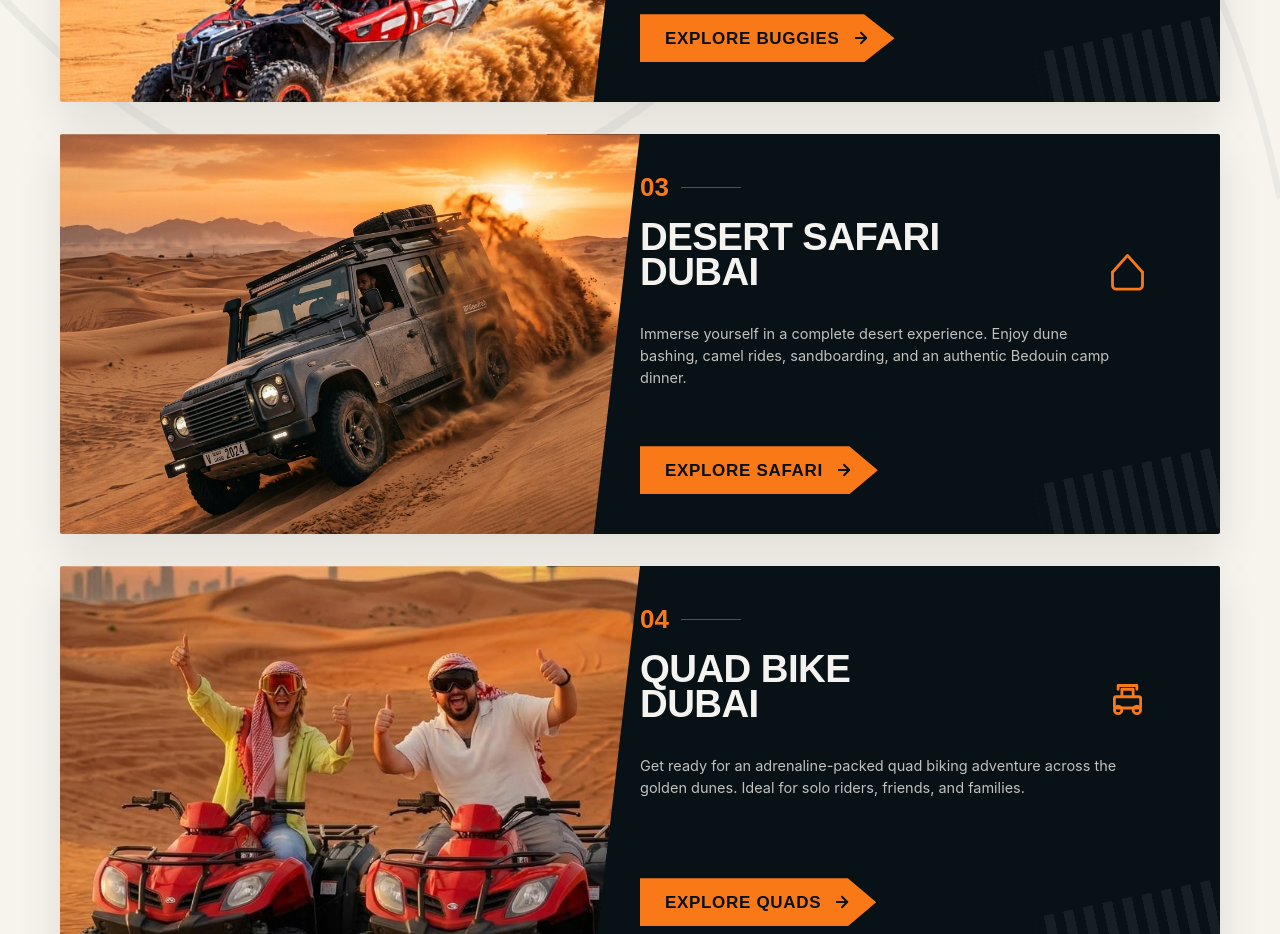
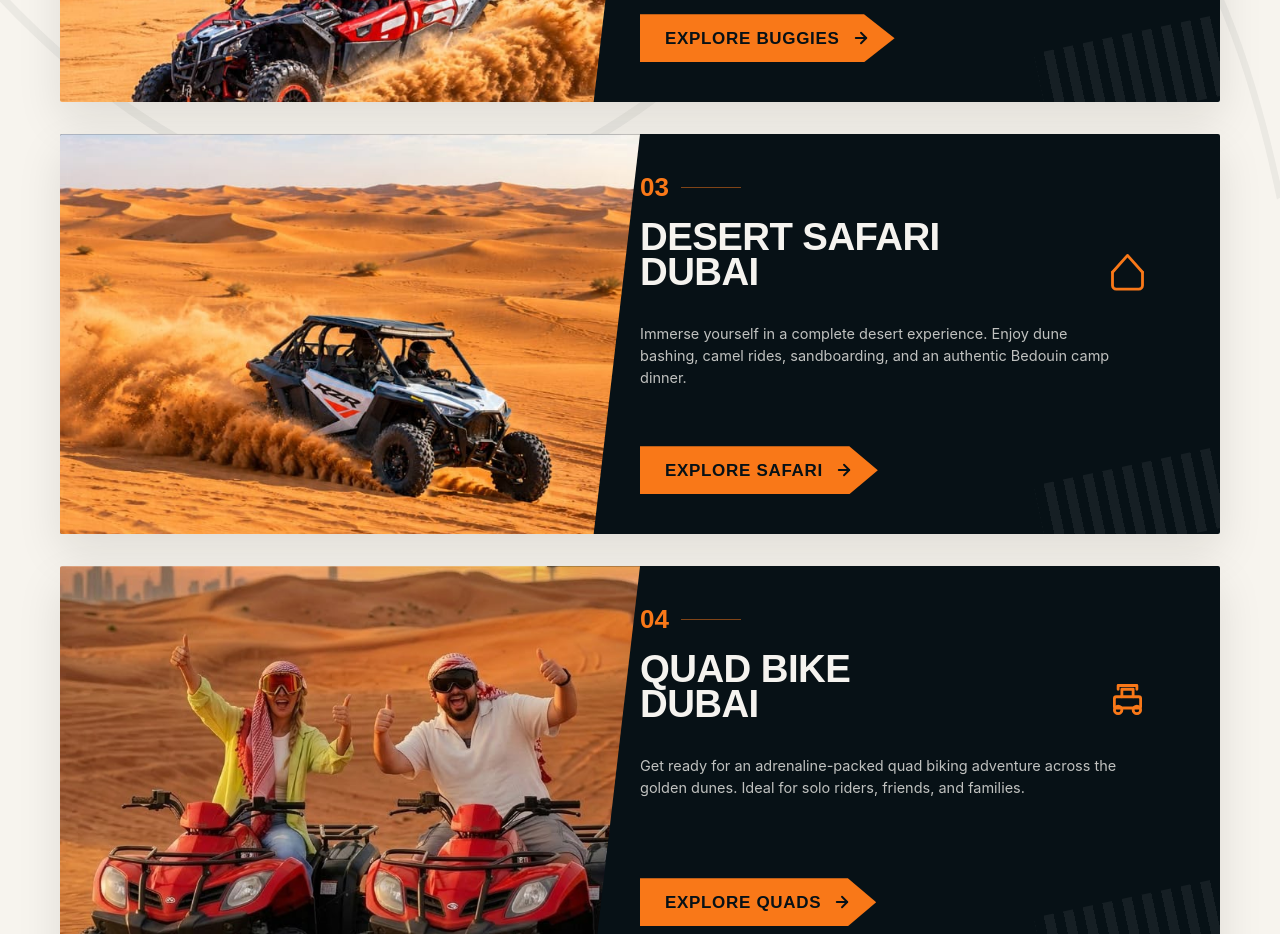
Before and after one commit to rameezwangde/Dirt-Bike, a React app: page / in a window 1280 px wide. Shown: the part 2800-3734 px from the top of the page. Built offline with nearby package versions, Linux system fonts and the light colour scheme; the HTML template or start-up script is replaced by a standard one.

Commit message:
feat: add TourCard, ToursSection components and Packages page

```diff
--- a/src/components/TourCard.jsx
+++ b/src/components/TourCard.jsx
@@ -32,7 +32,7 @@
             <img
               src={tour.image}
               alt={tour.title.replace('\n', ' ')}
-              className="w-full h-full object-cover object-center"
+              className={`w-full h-full object-cover ${tour.imagePosition || 'object-center'}`}
               onError={(e) => {
                 // Fallback for placeholder if image not yet created
                 e.target.style.display = 'none';
--- a/src/components/ToursSection.jsx
+++ b/src/components/ToursSection.jsx
@@ -41,7 +41,8 @@
   {
     number: "03",
     title: "DESERT SAFARI\nDUBAI",
-    image: "/images/safari-adventure.jpg",
+    image: "/images/polarize-1000.jpeg",
+    imagePosition: "object-[center_70%]",
     description: "Immerse yourself in a complete desert experience. Enjoy dune bashing, camel rides, sandboarding, and an authentic Bedouin camp dinner.",
     ctaText: "EXPLORE SAFARI",
     link: "/packages",
--- a/src/pages/Packages.jsx
+++ b/src/pages/Packages.jsx
@@ -42,7 +42,8 @@
   {
     number: "03",
     title: "DESERT SAFARI\nDUBAI",
-    image: "/images/safari-adventure.jpg",
+    image: "/images/polarize-1000.jpeg",
+    imagePosition: "object-[center_70%]",
     description: "Immerse yourself in a complete desert experience. Enjoy dune bashing, camel rides, sandboarding, and an authentic Bedouin camp dinner.",
     ctaText: "EXPLORE SAFARI",
     link: "/desert-safari-dubai",
```
